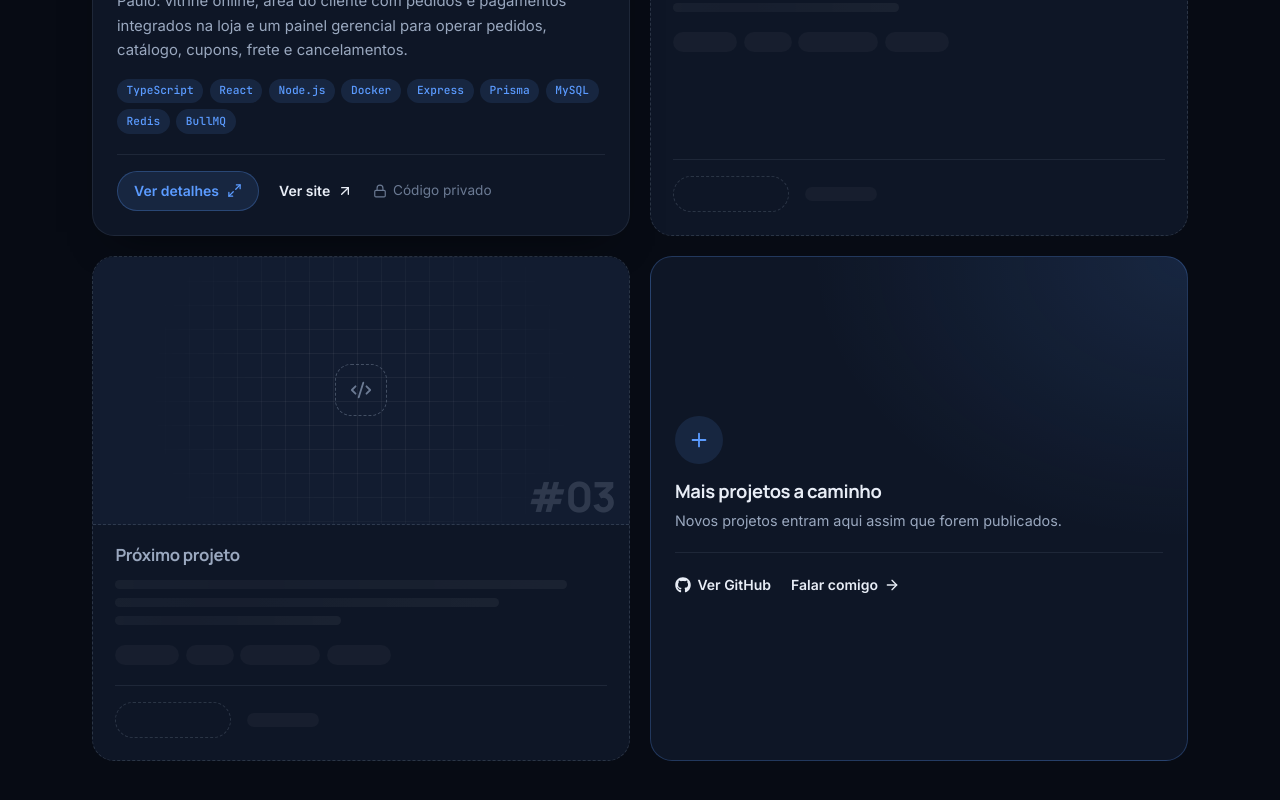
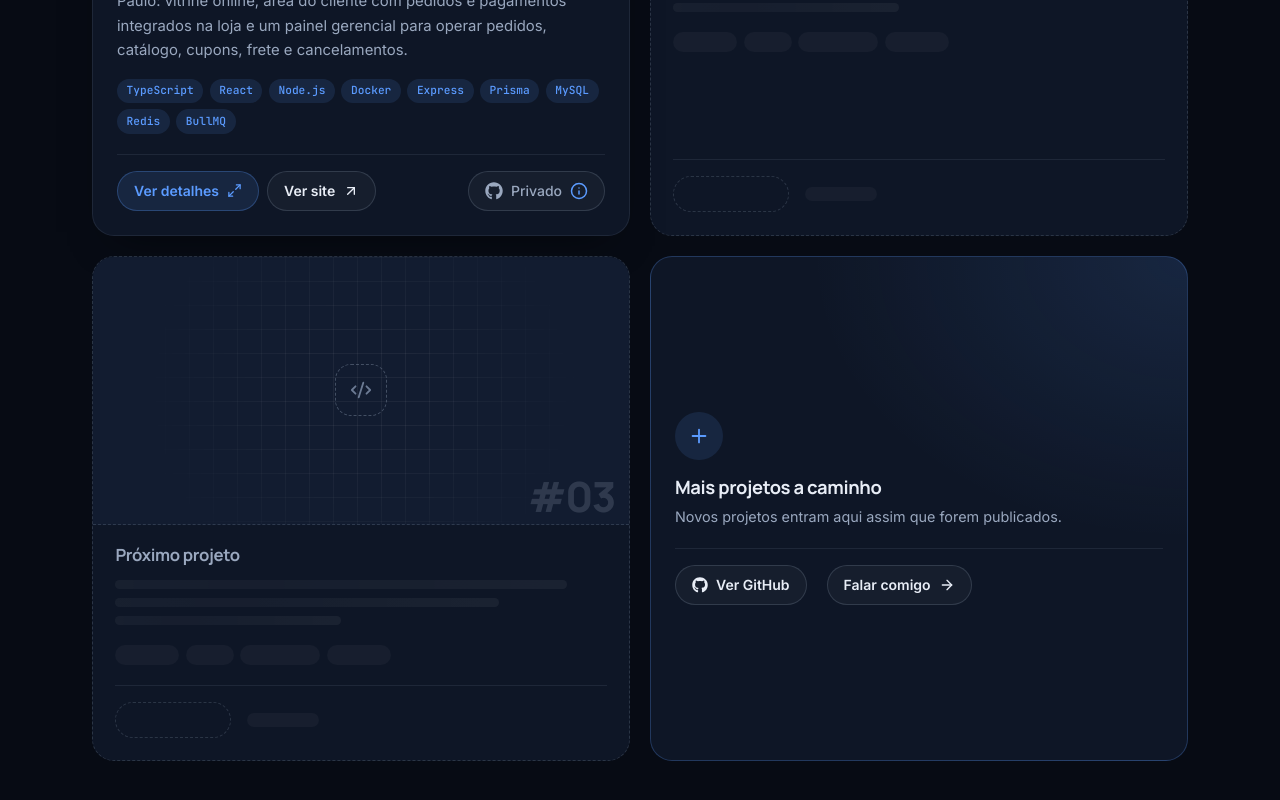
Before and after one commit to ArthurEdu05/meu-portfolio, a React (Vite) app: page / in a window 1280 px wide. Shown: the part 3514-4314 px from the top of the page. Built offline with nearby package versions, Linux system fonts and the light colour scheme.

Commit message:
feat: adiciona selo de repositório privado com balão informativo

```diff
--- /dev/null
+++ b/src/components/PrivateRepoBadge.css
@@ -0,0 +1,99 @@
+.private-repo {
+  position: relative;
+  display: inline-flex;
+}
+
+.private-repo__badge {
+  display: inline-flex;
+  align-items: center;
+  gap: 0.5rem;
+  min-height: 40px;
+  padding: 0 1rem;
+  border-radius: 999px;
+  border: 1px solid var(--border-strong);
+  background: var(--tint-2);
+  font-size: 0.875rem;
+  font-weight: 500;
+  white-space: nowrap;
+  color: var(--text-muted);
+  cursor: help;
+  transition: border-color 0.25s var(--ease), color 0.25s var(--ease);
+}
+
+.private-repo__badge svg {
+  width: 18px;
+  height: 18px;
+}
+
+/* Só o ícone de info leva a cor de destaque: indica que há mais informação aqui */
+.private-repo__badge svg:last-child {
+  color: var(--accent);
+}
+
+.private-repo__badge:hover,
+.private-repo__badge.is-active {
+  border-color: var(--border-hover);
+  color: var(--text);
+}
+
+.private-repo__tip {
+  --tip-shift: 0px;
+  position: absolute;
+  left: 50%;
+  bottom: calc(100% + 10px);
+  z-index: 5;
+  display: flex;
+  flex-direction: column;
+  gap: 0.2rem;
+  width: min(280px, var(--tip-max, 280px));
+  padding: 0.75rem 0.9rem;
+  border-radius: 12px;
+  border: 1px solid var(--border-strong);
+  background: var(--surface-2);
+  box-shadow: var(--shadow);
+  font-size: 0.82rem;
+  font-weight: 400;
+  line-height: 1.5;
+  text-align: left;
+  color: var(--text-muted);
+  cursor: default;
+  opacity: 0;
+  visibility: hidden;
+  transform: translate(calc(-50% + var(--tip-shift)), 4px);
+  transition: opacity 0.18s var(--ease), transform 0.18s var(--ease), visibility 0.18s;
+}
+
+.private-repo__tip.is-open {
+  opacity: 1;
+  visibility: visible;
+  transform: translate(calc(-50% + var(--tip-shift)), 0);
+}
+
+.private-repo__tip strong {
+  font-weight: 600;
+  color: var(--text);
+}
+
+/* Seta do balão: continua apontando para o selo mesmo quando o balão desliza */
+.private-repo__tip::after {
+  content: "";
+  position: absolute;
+  left: calc(50% - var(--tip-shift));
+  bottom: -6px;
+  width: 10px;
+  height: 10px;
+  border-right: 1px solid var(--border-strong);
+  border-bottom: 1px solid var(--border-strong);
+  background: var(--surface-2);
+  transform: translateX(-50%) rotate(45deg);
+}
+
+/* Ponte invisível: o balão não fecha enquanto o mouse vai do selo até ele */
+.private-repo__tip::before {
+  content: "";
+  position: absolute;
+  left: 0;
+  right: 0;
+  top: 100%;
+  height: 10px;
+}
--- /dev/null
+++ b/src/components/PrivateRepoBadge.jsx
@@ -0,0 +1,104 @@
+import { useEffect, useId, useLayoutEffect, useRef, useState } from "react";
+import { Info } from "lucide-react";
+import { FaGithub } from "react-icons/fa";
+import "./PrivateRepoBadge.css";
+
+const EDGE_GAP = 8;
+
+// Limites do ancestral que cortaria o balão (card ou ficha técnica) ou, sem ele, da janela
+function getClipBounds(el) {
+  for (let node = el.parentElement; node && node !== document.body; node = node.parentElement) {
+    if (getComputedStyle(node).overflowX !== "visible") return node.getBoundingClientRect();
+  }
+  return { left: 0, right: document.documentElement.clientWidth };
+}
+
+export default function PrivateRepoBadge({ label = "Repositório privado" }) {
+  const [open, setOpen] = useState(false);
+  const rootRef = useRef(null);
+  const tipRef = useRef(null);
+  const hoveringRef = useRef(false);
+  const tipId = useId();
+
+  // O balão fica centralizado no selo e só desliza o necessário para não ser cortado
+  useLayoutEffect(() => {
+    if (!open) return;
+    const place = () => {
+      const root = rootRef.current;
+      const tip = tipRef.current;
+      const bounds = getClipBounds(root);
+      tip.style.setProperty("--tip-max", `${bounds.right - bounds.left - EDGE_GAP * 2}px`);
+
+      const rect = root.getBoundingClientRect();
+      const center = rect.left + rect.width / 2;
+      const half = tip.offsetWidth / 2;
+      const min = bounds.left + EDGE_GAP + half;
+      const max = bounds.right - EDGE_GAP - half;
+      const shift = Math.min(Math.max(center, min), max) - center;
+      tip.style.setProperty("--tip-shift", `${shift}px`);
+    };
+    place();
+    window.addEventListener("resize", place);
+    return () => window.removeEventListener("resize", place);
+  }, [open]);
+
+  // Toque fora ou Esc fecham o balão; a captura evita que o Esc também feche a ficha técnica
+  useEffect(() => {
+    if (!open) return;
+    const onPointerDown = (e) => {
+      if (!rootRef.current?.contains(e.target)) setOpen(false);
+    };
+    const onKeyDown = (e) => {
+      if (e.key !== "Escape") return;
+      e.stopPropagation();
+      setOpen(false);
+    };
+    document.addEventListener("pointerdown", onPointerDown);
+    document.addEventListener("keydown", onKeyDown, true);
+    return () => {
+      document.removeEventListener("pointerdown", onPointerDown);
+      document.removeEventListener("keydown", onKeyDown, true);
+    };
+  }, [open]);
+
+  const onPointerEnter = (e) => {
+    if (e.pointerType !== "mouse") return;
+    hoveringRef.current = true;
+    setOpen(true);
+  };
+  const onPointerLeave = (e) => {
+    if (e.pointerType !== "mouse") return;
+    hoveringRef.current = false;
+    setOpen(false);
+  };
+  const onFocus = (e) => {
+    if (e.target.matches(":focus-visible")) setOpen(true);
+  };
+
+  return (
+    <span className="private-repo" ref={rootRef} onPointerEnter={onPointerEnter} onPointerLeave={onPointerLeave}>
+      <button
+        type="button"
+        className={`private-repo__badge${open ? " is-active" : ""}`}
+        aria-label="Repositório privado"
+        aria-describedby={tipId}
+        onClick={() => setOpen((o) => hoveringRef.current || !o)}
+        onFocus={onFocus}
+        onBlur={() => setOpen(false)}
+      >
+        <FaGithub aria-hidden="true" />
+        {label}
+        <Info aria-hidden="true" />
+      </button>
+      <span
+        ref={tipRef}
+        id={tipId}
+        role="tooltip"
+        className={`private-repo__tip${open ? " is-open" : ""}`}
+      >
+        <strong>Este é um projeto real.</strong>
+        Entre em contato para ter acesso ao código em um ambiente controlado.
+      </span>
+    </span>
+  );
+}
--- a/src/pages/Home/sections/Projects/ProjectDetails.css
+++ b/src/pages/Home/sections/Projects/ProjectDetails.css
@@ -204,7 +204,7 @@
   display: flex;
   flex-wrap: wrap;
   align-items: center;
-  gap: 0.75rem 1.25rem;
+  gap: 0.75rem;
   margin-top: 1.5rem;
 }
 
@@ -212,17 +212,17 @@
   transform: translate(2px, -2px);
 }
 
-.pd-private {
-  display: inline-flex;
-  align-items: center;
-  gap: 0.45rem;
-  font-size: 0.875rem;
-  color: var(--text-subtle);
+/* Selo com as mesmas medidas do botão ao lado; a diferença entre eles fica só na cor */
+.pd-hero__actions .private-repo__badge {
+  gap: 0.55rem;
+  min-height: 48px;
+  padding: 0 1.4rem;
+  font-size: 0.95rem;
 }
 
-.pd-private svg {
-  width: 15px;
-  height: 15px;
+.pd-hero__actions .private-repo__badge svg {
+  width: 20px;
+  height: 20px;
 }
 
 .pd-meta {
--- a/src/pages/Home/sections/Projects/ProjectDetails.jsx
+++ b/src/pages/Home/sections/Projects/ProjectDetails.jsx
@@ -41,6 +41,7 @@ import {
   Palette,
   Plug,
 } from "lucide-react";
+import PrivateRepoBadge from "../../../../components/PrivateRepoBadge";
 import "./ProjectDetails.css";
 
 const EASE = [0.22, 1, 0.36, 1];
@@ -738,12 +739,7 @@ export default function ProjectDetails({ project, onClose }) {
                       <ArrowUpRight aria-hidden="true" />
                     </a>
                   ))}
-                  {project.private && (
-                    <span className="pd-private">
-                      <Lock aria-hidden="true" />
-                      Repositório privado
-                    </span>
-                  )}
+                  {project.private && <PrivateRepoBadge />}
                 </div>
               </div>
 
--- a/src/pages/Home/sections/Projects/Projects.css
+++ b/src/pages/Home/sections/Projects/Projects.css
@@ -167,21 +167,33 @@
   display: flex;
   flex-wrap: wrap;
   align-items: center;
-  gap: 0.5rem 1.25rem;
+  gap: 0.5rem;
   margin-top: auto;
   padding-top: 1rem;
   border-top: 1px solid var(--border);
+  container-type: inline-size;
+}
+
+/* Ações à esquerda e status à direita; se a linha não comportar, o selo desce alinhado à esquerda */
+@container (min-width: 410px) {
+  .project__links .private-repo {
+    margin-left: auto;
+  }
 }
 
 .project__link {
   display: inline-flex;
   align-items: center;
-  gap: 0.4rem;
-  min-height: 32px;
+  gap: 0.5rem;
+  min-height: 40px;
+  padding: 0 1rem;
+  border-radius: 999px;
+  border: 1px solid var(--border-strong);
+  background: var(--tint-2);
   font-size: 0.875rem;
   font-weight: 600;
   color: var(--text);
-  transition: color 0.25s var(--ease);
+  transition: background-color 0.25s var(--ease), border-color 0.25s var(--ease);
 }
 
 .project__link svg {
@@ -191,25 +203,12 @@
 }
 
 .project__link:hover {
-  color: var(--accent);
+  background: var(--tint-3);
+  border-color: var(--border-hover);
 }
 
 .project__link:hover svg:last-child {
   transform: translate(2px, -2px);
-}
-
-.project__private {
-  display: inline-flex;
-  align-items: center;
-  gap: 0.4rem;
-  min-height: 32px;
-  font-size: 0.85rem;
-  color: var(--text-subtle);
-}
-
-.project__private svg {
-  width: 14px;
-  height: 14px;
 }
 
 /* Capa com o logo do projeto sobre a cor da marca */
--- a/src/pages/Home/sections/Projects/Projects.jsx
+++ b/src/pages/Home/sections/Projects/Projects.jsx
@@ -7,13 +7,13 @@ import {
   Code2,
   FolderGit2,
   HeartHandshake,
-  Lock,
   Maximize2,
   Plus,
   ShoppingBag,
 } from "lucide-react";
 import { FaGithub } from "react-icons/fa";
 import SectionHeader from "../../../../components/SectionHeader";
+import PrivateRepoBadge from "../../../../components/PrivateRepoBadge";
 import { Reveal, RevealGroup, RevealItem } from "../../../../components/Reveal";
 import { profile, projects, upcomingProjects } from "../../../../data/profile";
 import ProjectDetails from "./ProjectDetails";
@@ -106,12 +106,7 @@ function ProjectCard({ title, category, summary, description, highlights = [], t
               {kind === "live" && <ArrowUpRight aria-hidden="true" />}
             </a>
           ))}
-          {isPrivate && (
-            <span className="project__private">
-              <Lock aria-hidden="true" />
-              Código privado
-            </span>
-          )}
+          {isPrivate && <PrivateRepoBadge label="Privado" />}
         </div>
       </div>
     </RevealItem>
```
